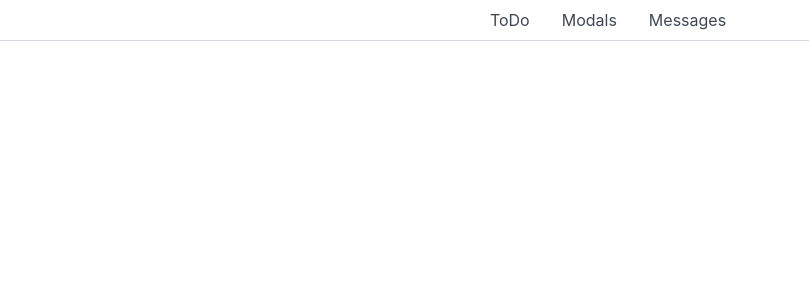
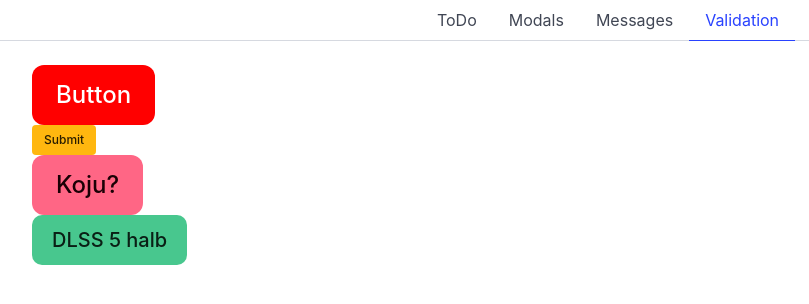
Before and after one commit to Ants-A/ta24a_javascript, a Vue app: page /#/validation in a window 1280 px wide. Shown: the top 304 px of the page, without its empty margins (32-841 px from the left). Built offline with nearby package versions, Linux system fonts and the light colour scheme.

Commit message:
Button ja validator

```diff
--- /dev/null
+++ b/src/components/Button.vue
@@ -0,0 +1,47 @@
+<script setup>
+const props = defineProps({
+    buttonText: {
+        type: String,
+        default: 'Button'
+    }, //Jah, see ainus mis uus
+    color: {
+        type: String,
+        validator(value, props) {
+            return [
+                'dark',
+                'primary',
+                'link',
+                'info',
+                'success',
+                'warning',
+                'danger'
+            ].includes(value);
+        }
+    },
+    size: {
+        type: String,
+        validator(value, props) {
+            return [
+                'small',
+                'medium',
+                'large',
+            ].includes(value);
+        },
+        default: 'large'
+    } //Jah, ma julmalt kopeerisin selle messageist
+});
+
+let classes = '';
+if(props.color) {
+    classes+='is-'+props.color;
+}
+classes+=' is-'+props.size;
+</script>
+
+<template>
+    <div class="container">
+        <button class="button" :class="classes" @click="">
+            {{ buttonText }}
+        </button>
+    </div>
+</template>
--- a/src/index.js
+++ b/src/index.js
@@ -4,6 +4,7 @@ import App from './App.vue'
 import ToDo from './pages/ToDo.vue'
 import Modals from './pages/Modals.vue'
 import Messages from './pages/Messages.vue'
+import Validation from './pages/Validation.vue'
 
 import { createRouter, createWebHashHistory, createWebHistory } from 'vue-router'
 
@@ -11,6 +12,7 @@ const routes = [
   { path: '/', component: ToDo, name: 'ToDo' },
   { path: '/modals', component: Modals, name: 'Modals' },
   { path: '/messages', component: Messages, name: 'Messages' },
+  { path: '/validation', component: Validation, name: 'Validation' },
 ]
 
 export const router = createRouter({
--- /dev/null
+++ b/src/pages/Validation.vue
@@ -0,0 +1,12 @@
+<script setup>
+    import Button from '../components/Button.vue'
+</script>
+
+<template>
+    <div class="container">
+        <Button button-text="Button" color="primary" size="large"></Button>
+        <Button button-text="Submit" color="warning" size="small"></Button>
+        <Button button-text="Koju?" color="danger" size="large"></Button>
+        <Button button-text="DLSS 5 halb" color="success" size="medium"></Button>
+    </div>
+</template>
```
